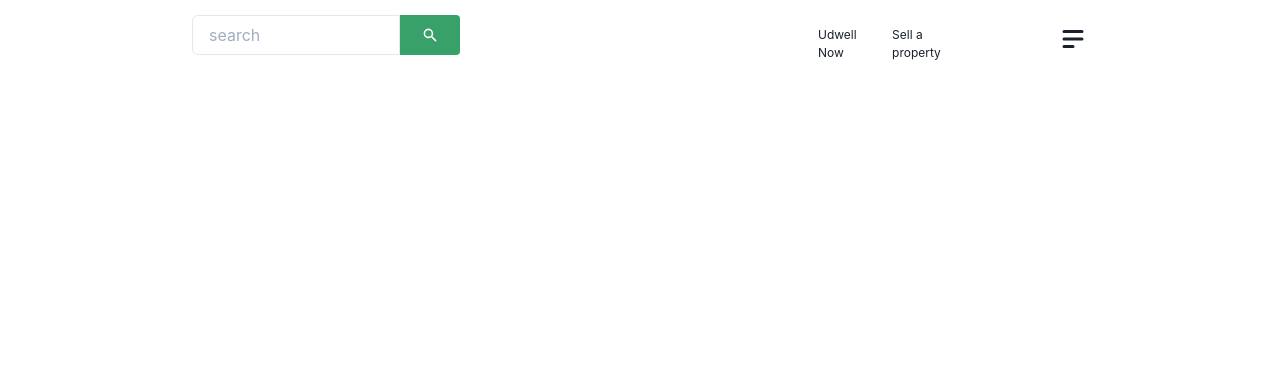
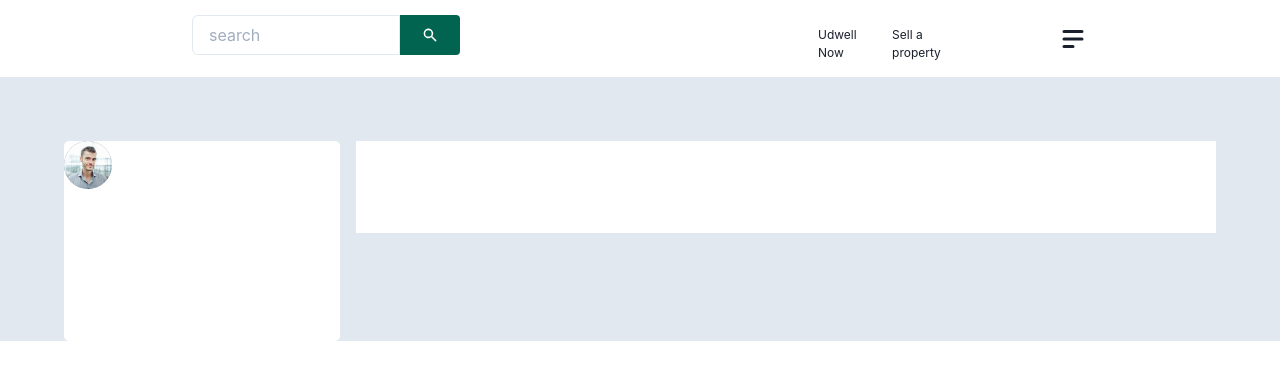
Before and after one commit to gadzorgenu/vien-Health-coding-Challenge, a React (Create React App) app in the folder coding_challenge/: page / in a window 1280 px wide. Shown: the top 380 px of the page. Built offline with nearby package versions, Linux system fonts and the light colour scheme.

Commit message:
Modified homepage

```diff
--- a/coding_challenge/src/App.js
+++ b/coding_challenge/src/App.js
@@ -1,11 +1,31 @@
 import React from 'react'
 import Navbar from './components/Navbar/Navbar'
-import {Box} from '@chakra-ui/react'
+import {Box, Grid, GridItem} from '@chakra-ui/react'
+import UserProfile from './components/SideBar/user-profile'
 
 const App = () => {
+  const user =[
+    {
+      name: 'Alex Assenmacher',
+      role: 'Home Buyer'
+    }
+  ]
   return (
     <Box bgColor='gray.200'>
       <Navbar/>
+      <Grid
+        h="200px"
+        templateRows="repeat(2, 1fr)"
+        templateColumns="repeat(4, 1fr)"
+        gap={4}
+        mx={{ md: '5%'}}
+        my={{ md: '5%'}}
+      >
+        <GridItem rowSpan={{ md:2}} colSpan={{ md:1}} background='white' borderRadius={{ md: '5px'}}>
+          <UserProfile name={user.name} role={user.role}/>
+        </GridItem>
+        <GridItem colSpan={{ md:3}} background ='white' />
+      </Grid>
     </Box>
   );
 }
--- a/coding_challenge/src/components/Navbar/Search.js
+++ b/coding_challenge/src/components/Navbar/Search.js
@@ -12,7 +12,7 @@ const Search = () => {
             /> */}
             <Flex
                 as='button'
-                bgColor='green.500'
+                bgColor='#016450'
                 justify='center'
                 width='30%'
                 height='40px'
--- a/coding_challenge/src/components/SideBar/user-profile.js
+++ b/coding_challenge/src/components/SideBar/user-profile.js
@@ -1,10 +1,14 @@
 import React from 'react'
+import { Box, Avatar, Text, Heading } from '@chakra-ui/react';
+import user from '../Assets/user.png'
 
-const UserProfile = () => {
+const UserProfile = ({ name, role }) => {
     return (
-        <div>
-            User Profile
-        </div>
+       <Box>
+           <Avatar name={name} src={user}/>
+           <Heading as='h4'>{name}</Heading>
+           <Text>{role}</Text>
+       </Box>
     )
 }
 
```
Also changed, not shown: coding_challenge/src/components/Assets/user.png (added), 1 other file (tests, documents, lock files or other folders).
